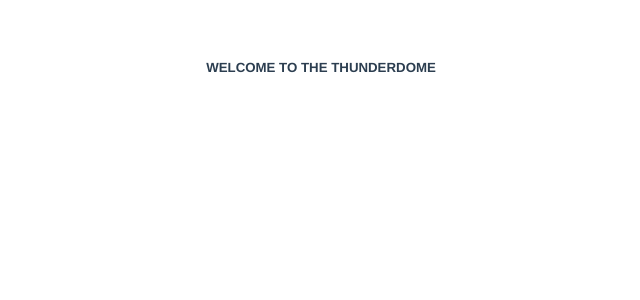
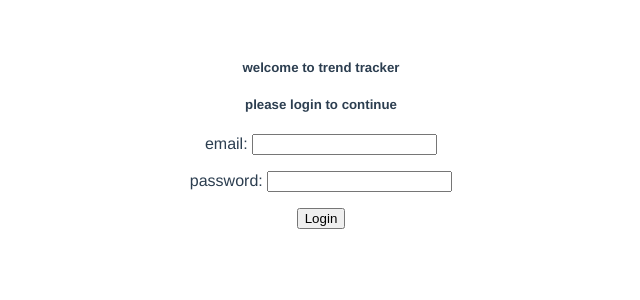
Before and after one commit to mdevoe12/self-coach-frontend, a Vue app: page / in a window 1280 px wide. Shown: the top 300 px of the page, without its empty margins (319-959 px from the left). Built offline with nearby package versions, Linux system fonts and the light colour scheme.

Commit message:
creating basic login page

```diff
--- a/src/App.vue
+++ b/src/App.vue
@@ -1,6 +1,19 @@
 <template>
   <div id="app">
-    <h5>WELCOME TO THE THUNDERDOME</h5>
+    <h5>welcome to trend tracker</h5>
+    <h5>please login to continue</h5>
+
+    <p>
+      <label>email: </label>
+      <input type="text"
+             v-model="email">
+    </p>
+    <p>
+      <label>password: </label>
+      <input type="password"
+             v-model="password">
+    </p>
+    <button>Login</button>
   </div>
 </template>
 
@@ -10,6 +23,12 @@ export default {
   name: 'app',
   components: {
 
+  },
+  data() {
+    return {
+      email: '',
+      password: ''
+    }
   }
 }
 </script>
```
